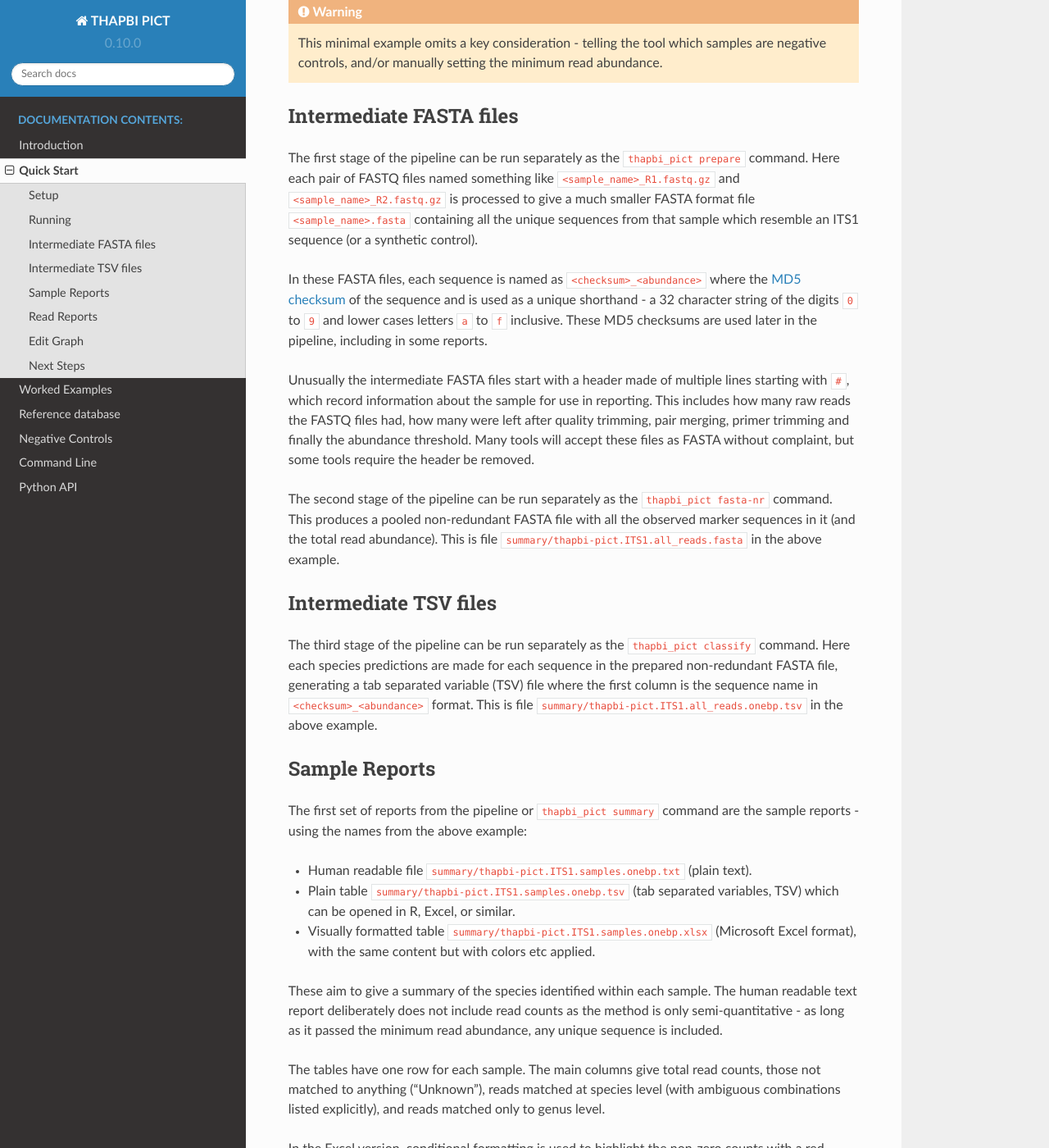
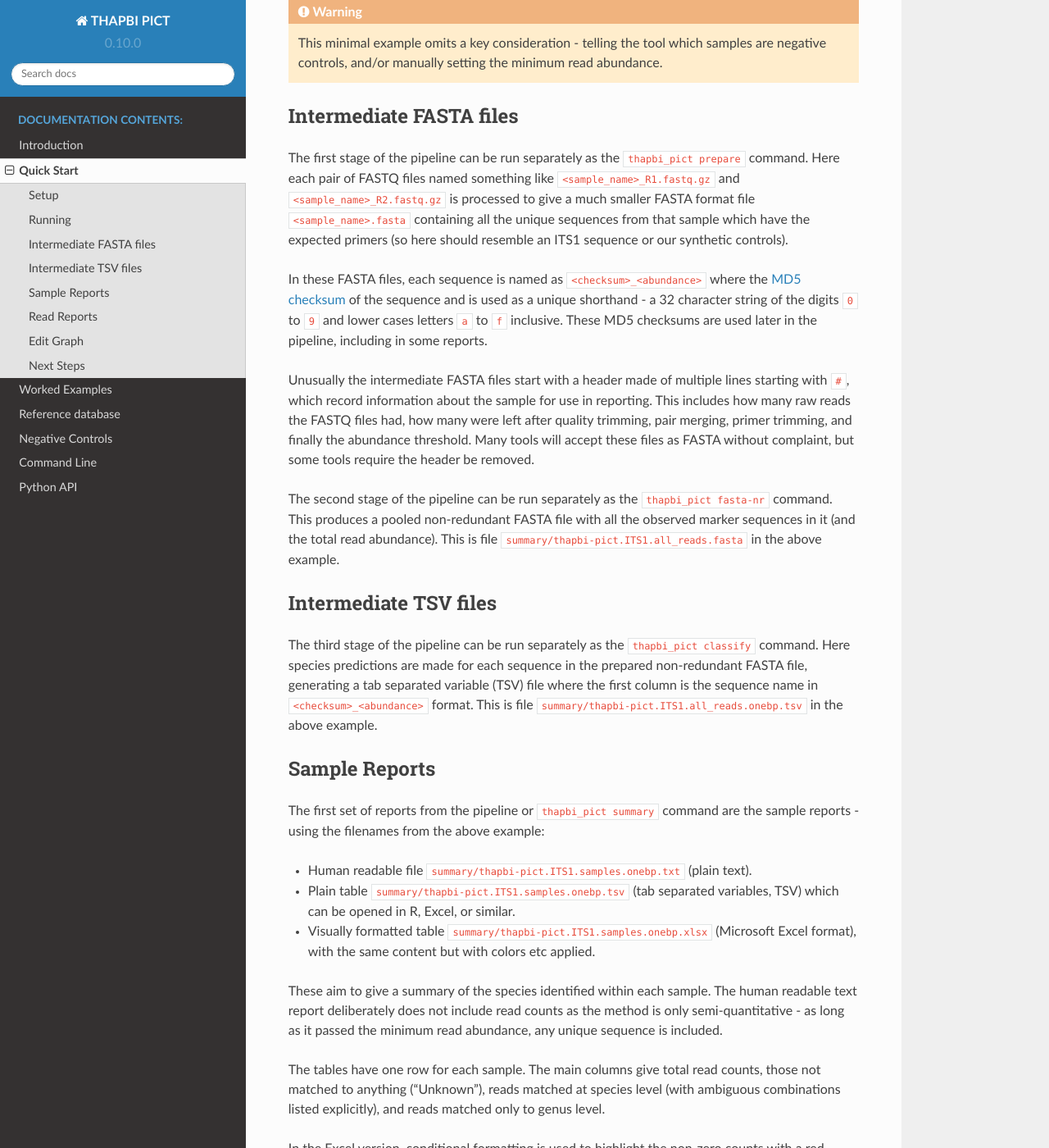
Before and after one commit to peterjc/thapbi-pict, a Sphinx documentation site: the page built from docs/quick_start.rst, in a window 1280 px wide and 1400 px high, scrolled down 2287 px. Shown: the whole window at 82% size. Built offline with Sphinx 7.4.7 and the Read the Docs theme 2.0.0, drawn with Linux system fonts in a browser that asks for light colours; pages that are not in the unit, such as notebooks, are missing from menus; some of the changed text lies outside the part shown.

Commit message:
Proof reading quick start
[ci skip]

```diff
--- a/docs/quick_start.rst
+++ b/docs/quick_start.rst
@@ -101,8 +101,8 @@ The first stage of the pipeline can be run separately as the
 ``thapbi_pict prepare`` command. Here each pair of FASTQ files named something
 like ``<sample_name>_R1.fastq.gz`` and ``<sample_name>_R2.fastq.gz`` is
 processed to give a much smaller FASTA format file ``<sample_name>.fasta``
-containing all the unique sequences from that sample which resemble an ITS1
-sequence (or a synthetic control).
+containing all the unique sequences from that sample which have the expected
+primers (so here should resemble an ITS1 sequence or our synthetic controls).
 
 In these FASTA files, each sequence is named as ``<checksum>_<abundance>``
 where the `MD5 checksum <https://en.wikipedia.org/wiki/MD5>`_ of the
@@ -113,7 +113,7 @@ These MD5 checksums are used later in the pipeline, including in some reports.
 Unusually the intermediate FASTA files start with a header made of multiple
 lines starting with ``#``, which record information about the sample for use
 in reporting. This includes how many raw reads the FASTQ files had, how many
-were left after quality trimming, pair merging, primer trimming and finally
+were left after quality trimming, pair merging, primer trimming, and finally
 the abundance threshold. Many tools will accept these files as FASTA without
 complaint, but some tools require the header be removed.
 
@@ -126,17 +126,17 @@ Intermediate TSV files
 ----------------------
 
 The third stage of the pipeline can be run separately as the ``thapbi_pict
-classify`` command. Here each species predictions are made for each sequence
-in the prepared non-redundant FASTA file, generating a tab separated variable
-(TSV) file where the first column is the sequence name in
-``<checksum>_<abundance>`` format. This is file
-``summary/thapbi-pict.ITS1.all_reads.onebp.tsv`` in the above example.
+classify`` command. Here species predictions are made for each sequence in the
+prepared non-redundant FASTA file, generating a tab separated variable (TSV)
+file where the first column is the sequence name in ``<checksum>_<abundance>``
+format. This is file ``summary/thapbi-pict.ITS1.all_reads.onebp.tsv`` in the
+above example.
 
 Sample Reports
 --------------
 
 The first set of reports from the pipeline or ``thapbi_pict summary`` command
-are the sample reports - using the names from the above example:
+are the sample reports - using the filenames from the above example:
 
 * Human readable file ``summary/thapbi-pict.ITS1.samples.onebp.txt`` (plain
   text).
@@ -162,8 +162,8 @@ Read Reports
 ------------
 
 The other report from the pipeline or ``thapbi_pict summary`` command is more
-detailed being at the level of the unique sequences or reads. Again using the
-names from the above example:
+detailed, being at the level of the unique sequences or reads. Again using the
+filenames from the above example:
 
 * Plain table ``summary/thapbi-pict.ITS1.reads.onebp.tsv`` (tab separated
   variables, TSV) which can be opened in R, Excel, or similar.
```
